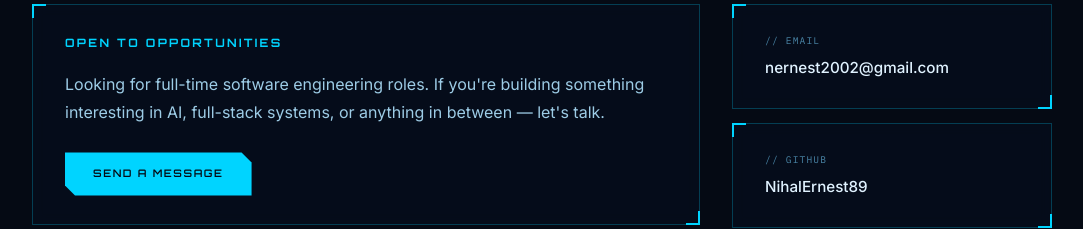
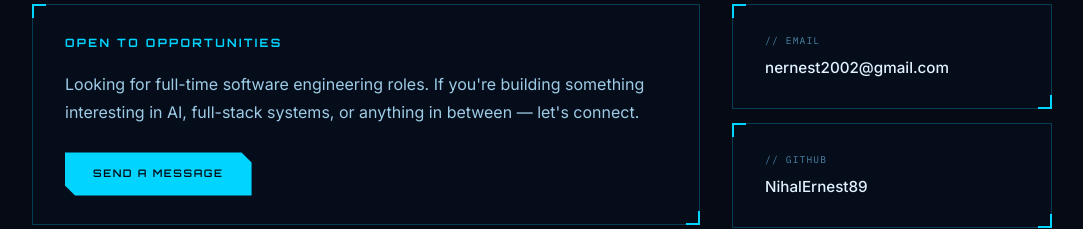
Before and after one commit to NihalErnest89/NihalErnest89.github.io, a React (Vite) app: page / in a window 1280 px wide. Shown: the part 4774-5003 px from the top of the page, without its empty margins (98-1181 px from the left). Built offline with nearby package versions, Linux system fonts and the light colour scheme.

Commit message:
adjusted overload again

```diff
--- a/src/components/Contact.jsx
+++ b/src/components/Contact.jsx
@@ -16,7 +16,7 @@ export default function Contact() {
             <p className="contact-heading">OPEN TO OPPORTUNITIES</p>
             <p className="contact-body">
               Looking for full-time software engineering roles. If you're building something
-              interesting in AI, full-stack systems, or anything in between — let's talk.
+              interesting in AI, full-stack systems, or anything in between — let's connect.
             </p>
             <a href={`mailto:${email}`} className="btn-primary contact-btn">
               SEND A MESSAGE
--- a/src/components/Hero.jsx
+++ b/src/components/Hero.jsx
@@ -1,4 +1,5 @@
 import { useState, useEffect, useCallback, useRef } from 'react';
+import { createPortal } from 'react-dom';
 import { resumeData } from '../data/resumeData';
 import './Hero.css';
 
@@ -53,11 +54,12 @@ function RebootOverlay({ onReboot, onDone }) {
     return () => timers.forEach(clearTimeout);
   }, [onReboot, onDone]);
 
-  return (
+  return createPortal(
     <div className={`reboot-overlay reboot-stage-${stage}`}>
       {stage >= 2 && <p className="reboot-overload-text">⚡ SYSTEM OVERLOAD</p>}
       {stage >= 3 && <p className="reboot-booting-text">// REBOOTING...</p>}
-    </div>
+    </div>,
+    document.body
   );
 }
 
```
